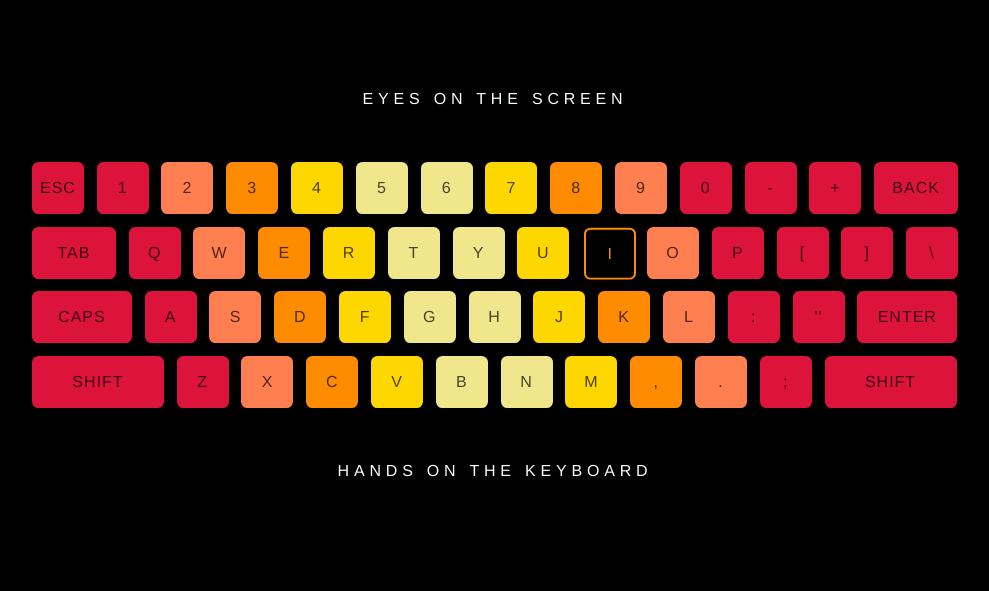
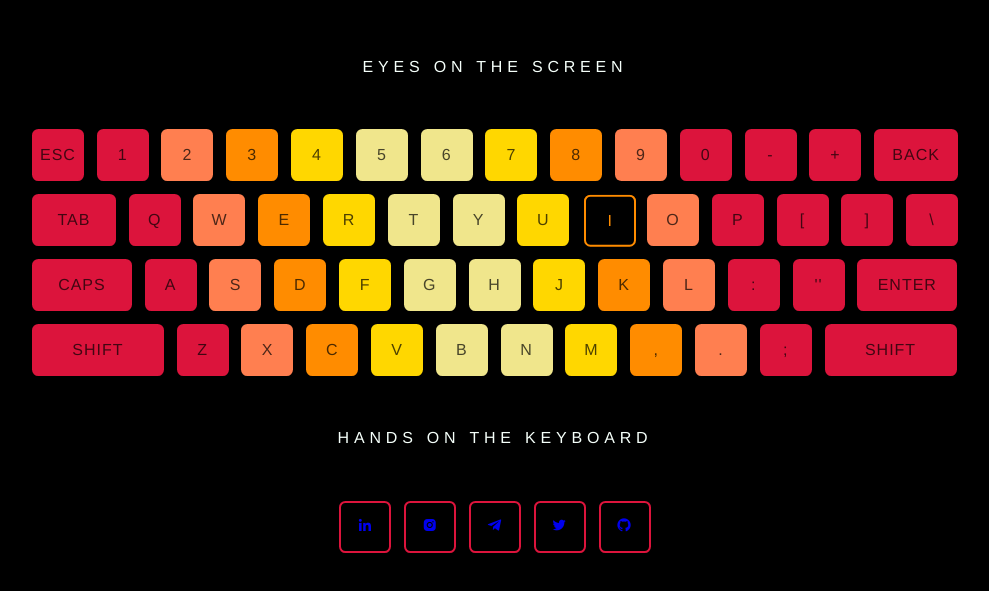
Before and after one commit to mominovDEV/KEYBOARD-HERO, a plain HTML site: page index.html in a window 1280 px wide. Shown: the part 115-706 px from the top of the page, without its empty margins (145-1134 px from the left). Drawn offline with nearby package versions, Linux system fonts and the light colour scheme.

Commit message:
icons is add

```diff
--- a/index.html
+++ b/index.html
@@ -1,11 +1,20 @@
 <!DOCTYPE html>
-<html lang="en" >
+<html lang="en">
   <head>
-  <meta charset="UTF-8">
+    <meta charset="UTF-8" />
     <title>CodePen - Keyboard Hero</title>
-  <link rel="stylesheet" href="https://cdnjs.cloudflare.com/ajax/libs/meyer-reset/2.0/reset.min.css">
-<link rel="stylesheet" href="./style.css">
+    <link
+      rel="stylesheet"
+      href="https://cdnjs.cloudflare.com/ajax/libs/meyer-reset/2.0/reset.min.css"
+    />
 
+    <link
+      href="https://unpkg.com/boxicons@2.1.4/css/boxicons.min.css"
+      rel="stylesheet"
+    />
+
+    <link rel="stylesheet" href="./style.css" />
+    <script src="https://unpkg.com/boxicons@2.1.4/dist/boxicons.js"></script>
   </head>
   <body>
     <!-- partial:index.partial.html -->
@@ -23,8 +32,8 @@
         <li class="middle" id="8">8</li>
         <li class="ring" id="9">9</li>
         <li class="pinky" id="10">0</li>
-    <li class="pinky" >-</li>
-    <li class="pinky" >+</li>
+        <li class="pinky">-</li>
+        <li class="pinky">+</li>
         <li class="pinky" id="back">BACK</li>
       </ul>
       <ul class="row row-1">
@@ -39,9 +48,9 @@
         <li class="middle" id="I">I</li>
         <li class="ring" id="O">O</li>
         <li class="pinky" id="P">P</li>
-    <li class="pinky" >[</li>
-    <li class="pinky" >]</li>
-    <li class="pinky" >\</li>
+        <li class="pinky">[</li>
+        <li class="pinky">]</li>
+        <li class="pinky">\</li>
       </ul>
       <ul class="row row-2">
         <li class="pinky" id="caps">CAPS</li>
@@ -54,8 +63,8 @@
         <li class="pointer1st" id="J">J</li>
         <li class="middle" id="K">K</li>
         <li class="ring" id="L">L</li>
-    <li class="pinky" >:</li>
-    <li class="pinky" >''</li>
+        <li class="pinky">:</li>
+        <li class="pinky">''</li>
         <li class="pinky" id="enter">ENTER</li>
       </ul>
       <ul class="row row-3">
@@ -67,15 +76,49 @@
         <li class="pointer2nd" id="B">B</li>
         <li class="pointer2nd" id="N">N</li>
         <li class="pointer1st" id="M">M</li>
-    <li class="middle" >,</li>
-    <li class="ring" >.</li>
-    <li class="pinky" >;</li>
+        <li class="middle">,</li>
+        <li class="ring">.</li>
+        <li class="pinky">;</li>
         <li class="pinky" id="right-shift">SHIFT</li>
       </ul>
     </div>
     <h1 class="title">Hands on the keyboard</h1>
+    <div class="keyboard">
+      <ul class="row row-4">
+        <li class="pinkyy">
+          <a
+            href="https://www.linkedin.com/in/mardon-mo%CA%BBminov-b03924258/"
+            class="linkedin-icon"
+            ><i class="bx bxl-linkedin"></i
+          ></a>
+        </li>
+        <li class="pinkyy">
+          <a
+            href="https://www.instagram.com/mardon_mominjon/"
+            class="instagram-icon"
+            ><i class="bx bxl-instagram-alt"></i
+          ></a>
+        </li>
+        <li class="pinkyy">
+          <a href="https://t.me/mardonm6minov/" class="telegram-icon"
+            ><i class="bx bxl-telegram"></i
+          ></a>
+        </li>
+        <li class="pinkyy">
+          <a
+            href="https://twitter.com/your_twitter_username/"
+            class="twitter-icon"
+            ><i class="bx bxl-twitter"></i
+          ></a>
+        </li>
+        <li class="pinkyy">
+          <a href="https://github.com/mominovDEV/" class="github-icon"
+            ><i class="bx bxl-github"></i
+          ></a>
+        </li>
+      </ul>
+    </div>
     <!-- partial -->
-  <script  src="./script.js"></script>
-
+    <script src="./script.js"></script>
   </body>
 </html>
--- a/style.css
+++ b/style.css
@@ -31,7 +31,7 @@ body {
 li {
   height: 3em;
   width: 3em;
-  color: rgba(0,0,0,0.7);
+  color: rgba(0, 0, 0, 0.7);
   border-radius: 0.4em;
   line-height: 3em;
   letter-spacing: 1px;
@@ -67,6 +67,10 @@ li {
 
 .pinky {
   background-color: crimson;
+  border: 2px solid crimson;
+}
+
+.pinkyy {
   border: 2px solid crimson;
 }
 .pinky.selected {
@@ -124,8 +128,8 @@ li {
  * ---------------------------------------------- */
 
 .hit {
-	-webkit-animation: hit 0.3s cubic-bezier(0.390, 0.575, 0.565, 1.000) both;
-	        animation: hit 0.3s cubic-bezier(0.390, 0.575, 0.565, 1.000) both;
+  -webkit-animation: hit 0.3s cubic-bezier(0.39, 0.575, 0.565, 1) both;
+  animation: hit 0.3s cubic-bezier(0.39, 0.575, 0.565, 1) both;
 }
 
 @-webkit-keyframes hit {
```
Lines whose indentation alone changed are shown as unchanged.
